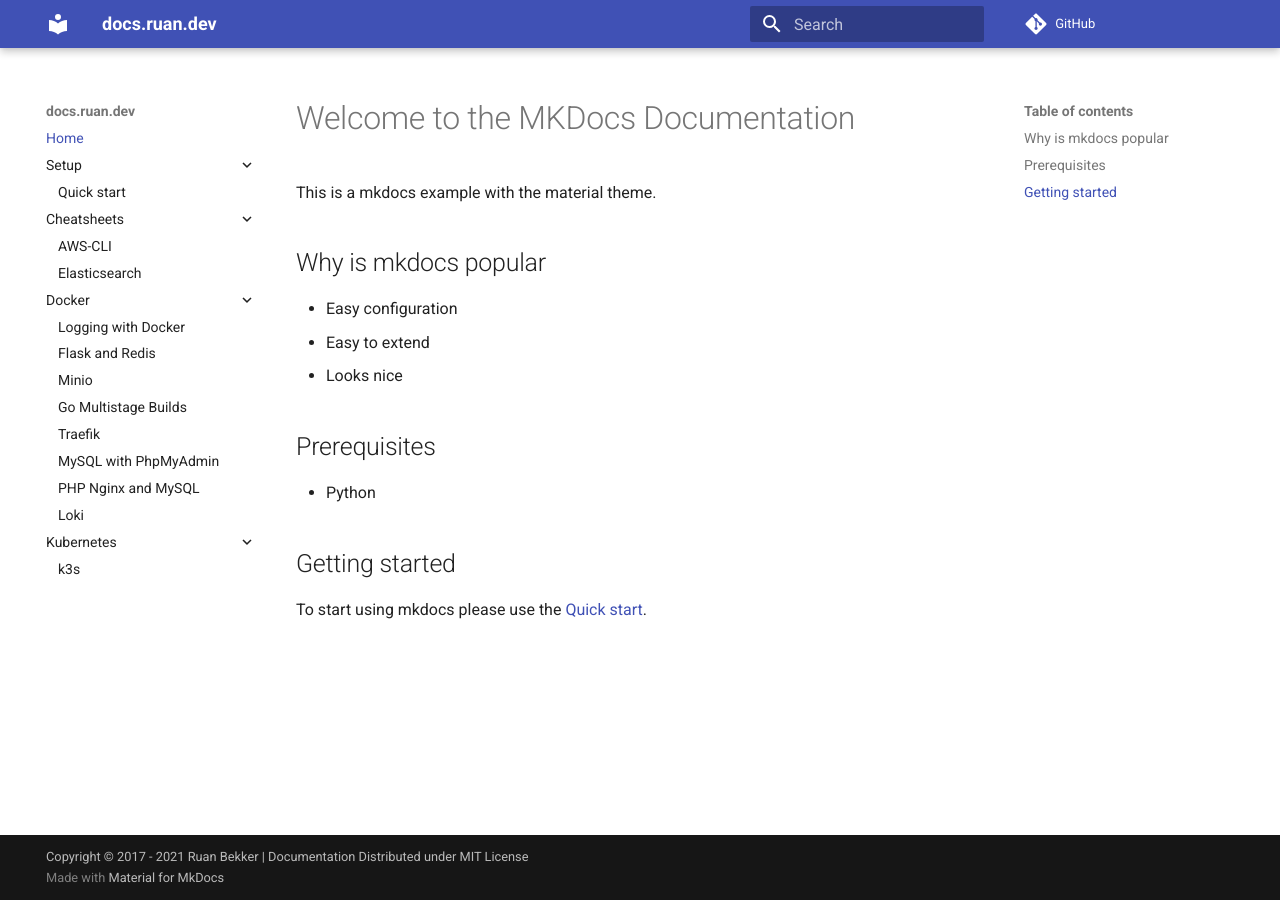
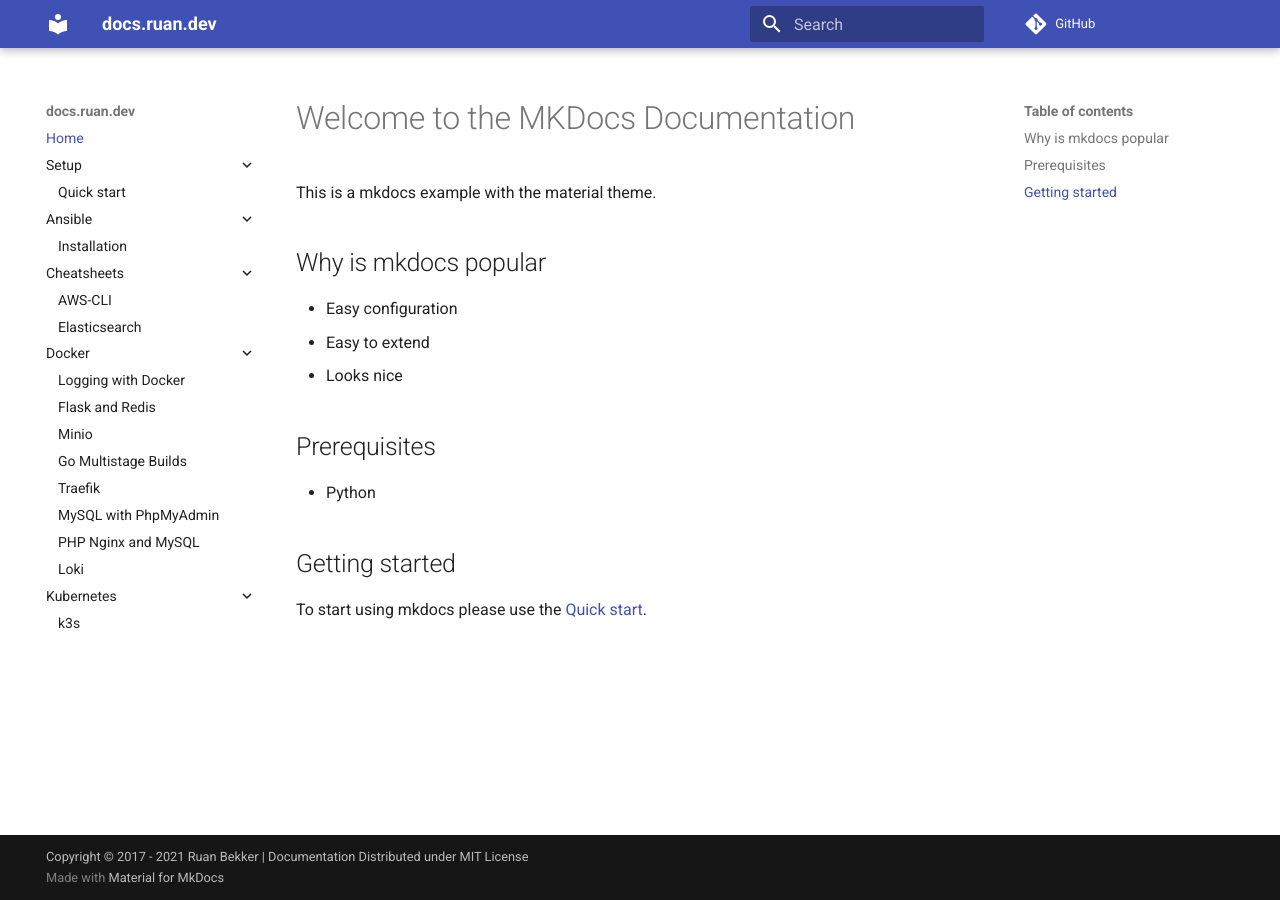
Before and after one commit to ruanbekker/docs-ruan-dev, an MkDocs documentation site: the page built from docs/index.md, in a window 1280 px wide. Built offline with MkDocs 1.6.1 and Material for MkDocs 9.7.7, drawn with Linux system fonts in a browser that asks for light colours; comment, search, counter and statistics services are not loaded.

Commit message:
Update mkdocs.yml

```diff
--- a/mkdocs.yml
+++ b/mkdocs.yml
@@ -20,6 +20,8 @@ nav:
   - Home: index.md
   - Setup:
       - Quick start: quick-start.md
+  - Ansible:
+      - Installation: ansible/installation.md
   - Cheatsheets:
       - AWS-CLI: cheatsheets/awscli.md
       - Elasticsearch: cheatsheets/elasticsearch.md
```
